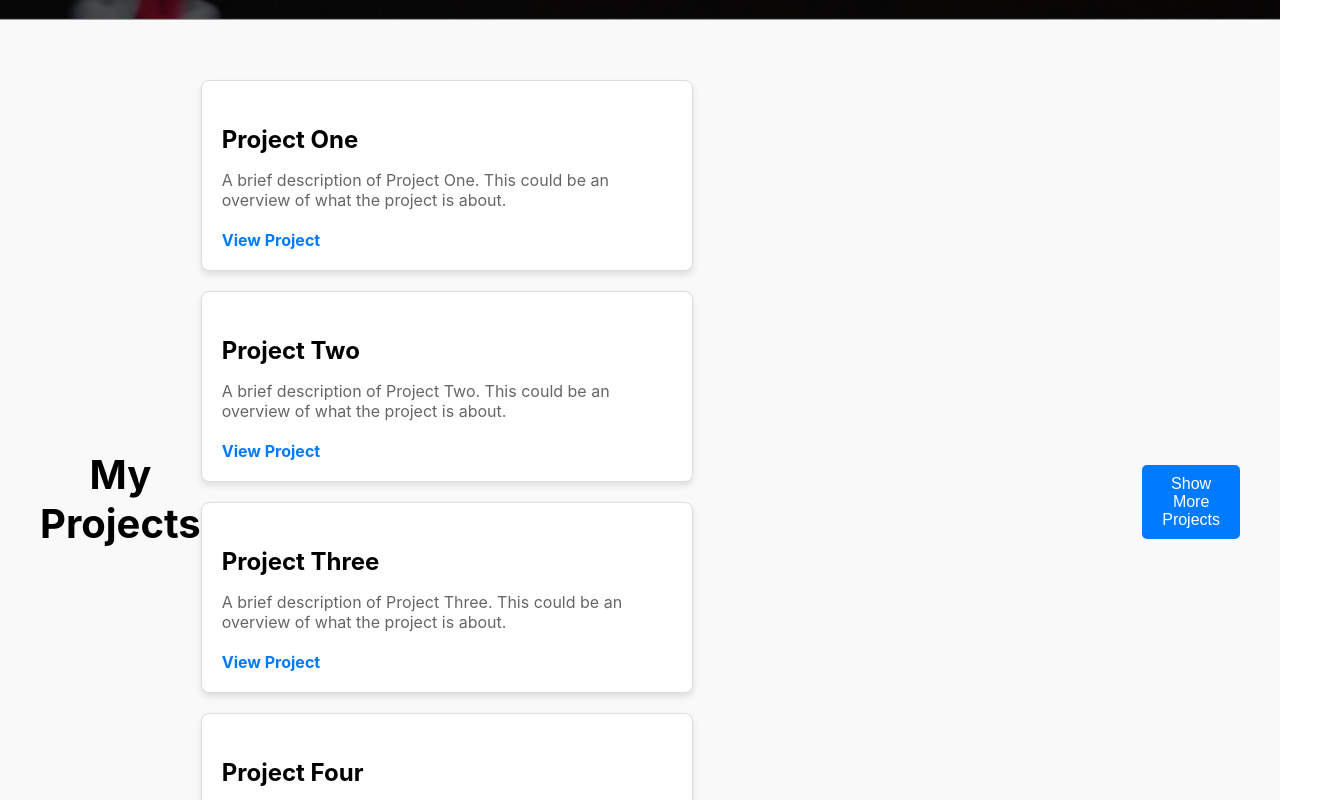
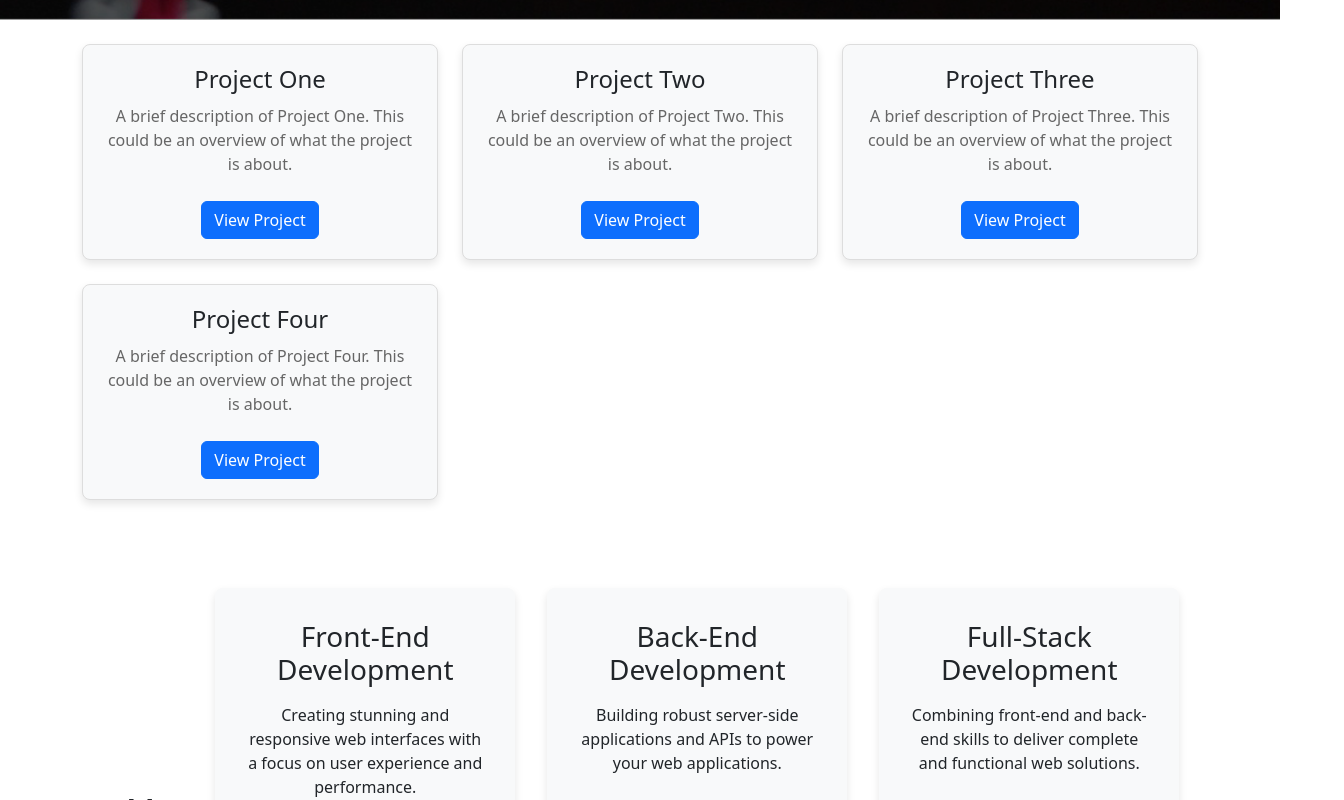
Before and after one commit to benlaguroun/mohamedbenlaguroun, a React (Create React App) app: page / in a window 1280 px wide. Shown: the part 780-1580 px from the top of the page, 1344 px wide, since content can reach past the window. Built offline with nearby package versions, Linux system fonts and the light colour scheme.

Commit message:
update files

```diff
--- a/package.json
+++ b/package.json
@@ -6,7 +6,9 @@
     "@testing-library/jest-dom": "^5.17.0",
     "@testing-library/react": "^13.4.0",
     "@testing-library/user-event": "^13.5.0",
+    "bootstrap": "^5.3.3",
     "react": "^18.3.1",
+    "react-bootstrap": "^2.10.4",
     "react-dom": "^18.3.1",
     "react-router-dom": "^6.26.2",
     "react-scripts": "5.0.1",
--- a/src/App.js
+++ b/src/App.js
@@ -4,6 +4,7 @@ import Home from "./pages/Home";
 import About from "./pages/About";
 import Header from "./components/Header";
 import Hero from "./components/Hero"; // Import the Hero component
+import "bootstrap/dist/css/bootstrap.min.css";
 
 function App() {
   return (
--- a/src/components/Projects.js
+++ /dev/null
@@ -1,92 +0,0 @@
-import React, { useState } from "react";
-import "./Projects.css"; // Import the CSS for styling
-
-function Projects() {
-  const allProjects = [
-    {
-      title: "Project One",
-      description:
-        "A brief description of Project One. This could be an overview of what the project is about.",
-      link: "https://github.com/your-repo/project-one",
-    },
-    {
-      title: "Project Two",
-      description:
-        "A brief description of Project Two. This could be an overview of what the project is about.",
-      link: "https://github.com/your-repo/project-two",
-    },
-    {
-      title: "Project Three",
-      description:
-        "A brief description of Project Three. This could be an overview of what the project is about.",
-      link: "https://github.com/your-repo/project-three",
-    },
-    {
-      title: "Project Four",
-      description:
-        "A brief description of Project Four. This could be an overview of what the project is about.",
-      link: "https://github.com/your-repo/project-four",
-    },
-    {
-      title: "Project Five",
-      description:
-        "A brief description of Project Five. This could be an overview of what the project is about.",
-      link: "https://github.com/your-repo/project-five",
-    },
-    {
-      title: "Project Six",
-      description:
-        "A brief description of Project Six. This could be an overview of what the project is about.",
-      link: "https://github.com/your-repo/project-six",
-    },
-    {
-      title: "Project Seven",
-      description:
-        "A brief description of Project Seven. This could be an overview of what the project is about.",
-      link: "https://github.com/your-repo/project-seven",
-    },
-    {
-      title: "Project Eight",
-      description:
-        "A brief description of Project Eight. This could be an overview of what the project is about.",
-      link: "https://github.com/your-repo/project-eight",
-    },
-  ];
-
-  const [visibleProjects, setVisibleProjects] = useState(4); // Initially show 4 projects
-
-  const showMoreProjects = () => {
-    setVisibleProjects(allProjects.length); // Show all projects when clicked
-  };
-
-  return (
-    <section className="projects">
-      <div className="container">
-        <h2>My Projects</h2>
-        <div className="projects-list">
-          {allProjects.slice(0, visibleProjects).map((project, index) => (
-            <div key={index} className="project-card">
-              <h3>{project.title}</h3>
-              <p>{project.description}</p>
-              <a
-                href={project.link}
-                target="_blank"
-                rel="noopener noreferrer"
-                className="project-link"
-              >
-                View Project
-              </a>
-            </div>
-          ))}
-        </div>
-        {visibleProjects < allProjects.length && (
-          <button className="show-more-btn" onClick={showMoreProjects}>
-            Show More Projects
-          </button>
-        )}
-      </div>
-    </section>
-  );
-}
-
-export default Projects;
--- a/src/components/Projects.css
+++ b/src/components/ProjectsGrid.css
@@ -1,7 +1,8 @@
 /* Projects Section */
-.projects {
+.projects-section {
   padding: 60px 20px;
   background-color: #f9f9f9;
+  margin-top: 20px;
 }
 
 .container {
@@ -10,15 +11,23 @@
   text-align: center;
 }
 
-h2 {
-  font-size: 2.5rem;
+/* Title Section */
+.section-header {
+  text-align: center;
   margin-bottom: 40px;
 }
 
-.projects-list {
-  display: flex;
-  flex-wrap: wrap;
-  justify-content: space-between;
+.section-title {
+  font-size: 2.5rem;
+  margin: 0;
+}
+
+/* Grid Layout */
+.projects-grid {
+  display: grid;
+  grid-template-columns: repeat(auto-fit, minmax(250px, 1fr));
+  gap: 20px;
+  margin-bottom: 20px;
 }
 
 .project-card {
@@ -26,8 +35,6 @@ h2 {
   border: 1px solid #ddd;
   border-radius: 8px;
   padding: 20px;
-  width: calc(50% - 20px);
-  margin-bottom: 20px;
   text-align: left;
   box-shadow: 0 4px 6px rgba(0, 0, 0, 0.1);
   transition: transform 0.3s ease;
@@ -60,6 +67,10 @@ h2 {
 }
 
 /* Show More Button */
+.show-more-container {
+  text-align: center;
+}
+
 .show-more-btn {
   padding: 10px 20px;
   font-size: 1rem;
@@ -75,28 +86,31 @@ h2 {
   background-color: #0056b3;
 }
 
-/* Responsive Styles */
-@media (max-width: 768px) {
 .project-card {
-    width: calc(100% - 20px);
-  }
-}
-
-@media (max-width: 480px) {
-  h2 {
-    font-size: 2rem;
+  padding: 20px;
+  background-color: #f8f9fa;
+  border-radius: 8px;
+  box-shadow: 0 4px 8px rgba(0, 0, 0, 0.1);
+  text-align: center;
 }
 
 .project-card h3 {
-    font-size: 1.2rem;
+  font-size: 1.5rem;
+  margin-bottom: 10px;
 }
 
 .project-card p {
-    font-size: 0.9rem;
+  font-size: 1rem;
+  margin-bottom: 15px;
 }
 
-  .show-more-btn {
-    font-size: 0.9rem;
-    padding: 8px 16px;
+.project-card a.btn {
+  margin-top: 10px;
+}
+
+/* Responsive Styles */
+@media (max-width: 768px) {
+  .projects-grid {
+    grid-template-columns: 1fr; /* Stack projects on smaller screens */
   }
 }
--- /dev/null
+++ b/src/components/ProjectsGrid.js
@@ -0,0 +1,81 @@
+import React, { useState } from "react";
+import "./ProjectsGrid.css"; // Add any additional custom styling here
+import { Container, Row, Col } from "react-bootstrap"; // Importing Bootstrap components
+
+function ProjectsGrid() {
+  const [showAllProjects, setShowAllProjects] = useState(false);
+
+  const projects = [
+    {
+      title: "Project One",
+      description:
+        "A brief description of Project One. This could be an overview of what the project is about.",
+      link: "https://github.com/your-repo/project-one",
+    },
+    {
+      title: "Project Two",
+      description:
+        "A brief description of Project Two. This could be an overview of what the project is about.",
+      link: "https://github.com/your-repo/project-two",
+    },
+    {
+      title: "Project Three",
+      description:
+        "A brief description of Project Three. This could be an overview of what the project is about.",
+      link: "https://github.com/your-repo/project-three",
+    },
+    {
+      title: "Project Four",
+      description:
+        "A brief description of Project Four. This could be an overview of what the project is about.",
+      link: "https://github.com/your-repo/project-four",
+    },
+    {
+      title: "Project Four",
+      description:
+        "A brief description of Project Four. This could be an overview of what the project is about.",
+      link: "https://github.com/your-repo/project-four",
+    },
+    {
+      title: "Project Four",
+      description:
+        "A brief description of Project Four. This could be an overview of what the project is about.",
+      link: "https://github.com/your-repo/project-four",
+    },
+    // Add more projects as needed
+  ];
+
+  const handleShowMore = () => {
+    setShowAllProjects(!showAllProjects);
+  };
+
+  const visibleProjects = showAllProjects ? projects : projects.slice(0, 4);
+
+  return (
+    <section className="projects">
+      <Container>
+        {/* Projects grid */}
+        <Row className="mt-4">
+          {visibleProjects.map((project, index) => (
+            <Col key={index} md={6} lg={4} className="mb-4">
+              <div className="project-card">
+                <h3>{project.title}</h3>
+                <p>{project.description}</p>
+                <a
+                  href={project.link}
+                  target="_blank"
+                  rel="noopener noreferrer"
+                  className="btn btn-primary"
+                >
+                  View Project
+                </a>
+              </div>
+            </Col>
+          ))}
+        </Row>
+      </Container>
+    </section>
+  );
+}
+
+export default ProjectsGrid;
--- a/src/pages/Home.js
+++ b/src/pages/Home.js
@@ -1,20 +1,21 @@
 import React from "react";
-import Projects from "../components/Projects"; // Import the Projects component
-import Services from "../components/Services";
-import Contact from "../components/Contact";
-import Footer from "../components/Footer";
+import ProjectsGrid from "../components/ProjectsGrid"; // Import the ProjectsGrid component
+import Services from "../components/Services"; // Import the Services component
+import Contact from "../components/Contact"; // Import the Contact component
+import Footer from "../components/Footer"; // Import the Footer component
 
 function Home() {
   return (
     <div>
-      {/* Hero section */}
+      {/* ProjectsGrid section */}
+      <ProjectsGrid />
 
-      {/* Projects section */}
-      <Projects />
       {/* Services section */}
       <Services />
+
       {/* Contact section */}
       <Contact />
+
       {/* Footer section */}
       <Footer />
     </div>
```
Also changed, not shown: 1 other file (tests, documents, lock files or other folders). Lines whose indentation alone changed are shown as unchanged.
